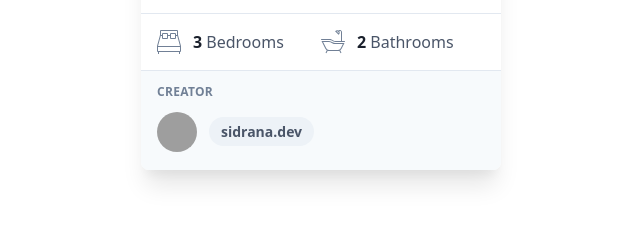
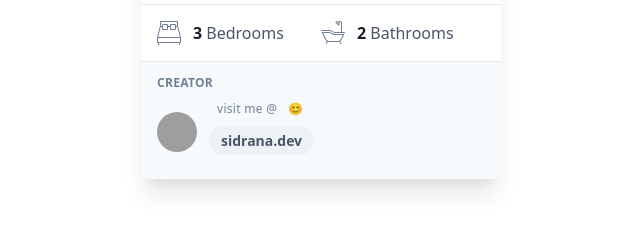
Before and after one commit to sid-r-singh/iot-tank-tailwind, a website: page index.html in a window 1280 px wide. Shown: the part 491-724 px from the top of the page, without its empty margins (319-959 px from the left). Drawn offline with nearby package versions, Linux system fonts and the light colour scheme; grey boxes are pictures that could not be loaded.

Commit message:
asthetically ready

```diff
--- a/index.html
+++ b/index.html
@@ -65,7 +65,7 @@
                             <div class="bg-cover bg-center w-10 h-10 rounded-full mr-3" style="background-image: url(https://res.cloudinary.com/mbrn/image/upload/v1590379901/2_t6xpkp.jpg)">
                             </div>
                             <div>
-
+                                <div class="text-xs ml-2 text-gray-600 tracking-wide">visit me @ &nbsp; &#128522;</div>
                                 <span class="inline-block bg-gray-200 rounded-full px-3 py-1 mt-2 text-sm font-semibold text-gray-700 mr-2 mb-2"><a href="https://sidrana.dev" target="_blank">sidrana.dev</a></span>
                             </div>
                         </div>
```
